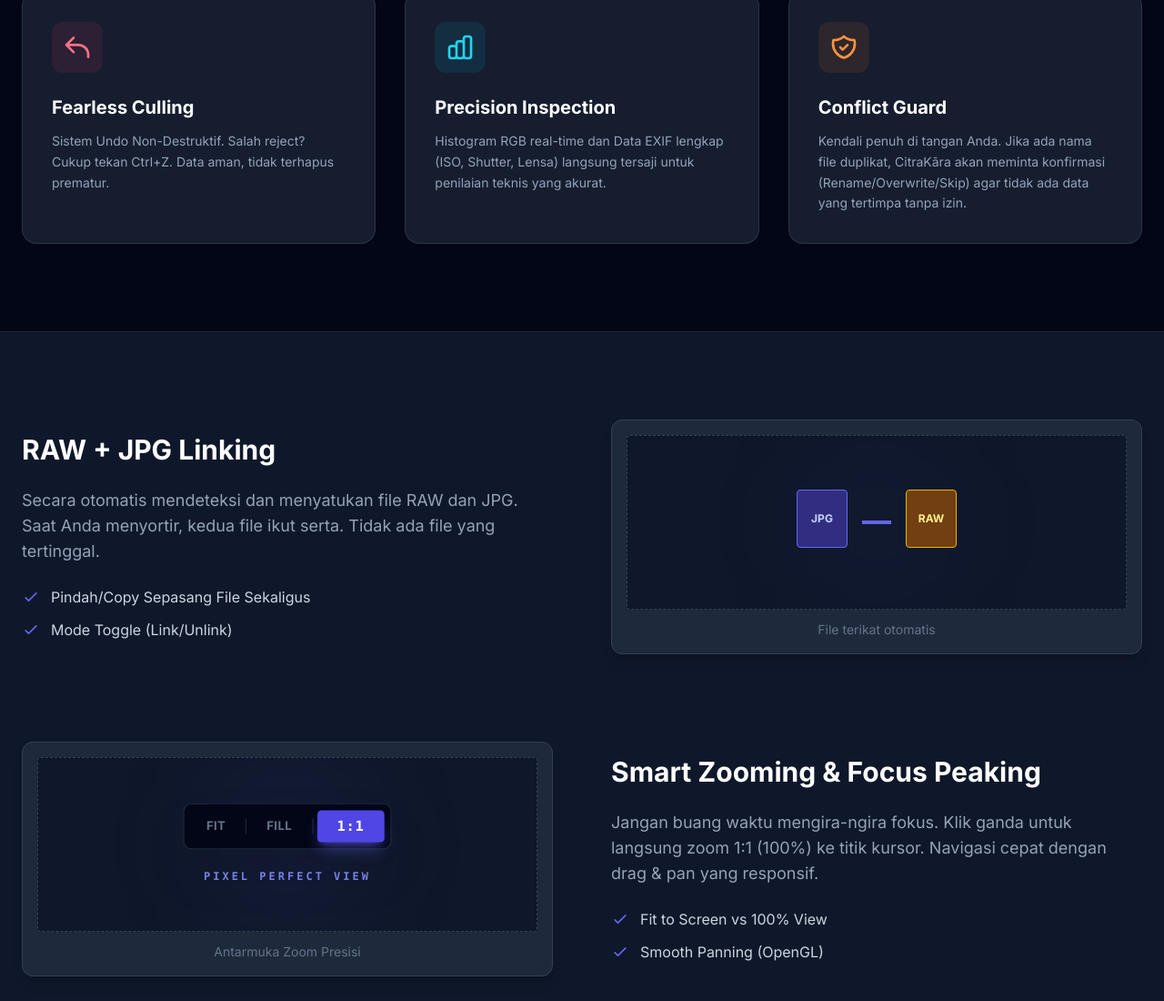
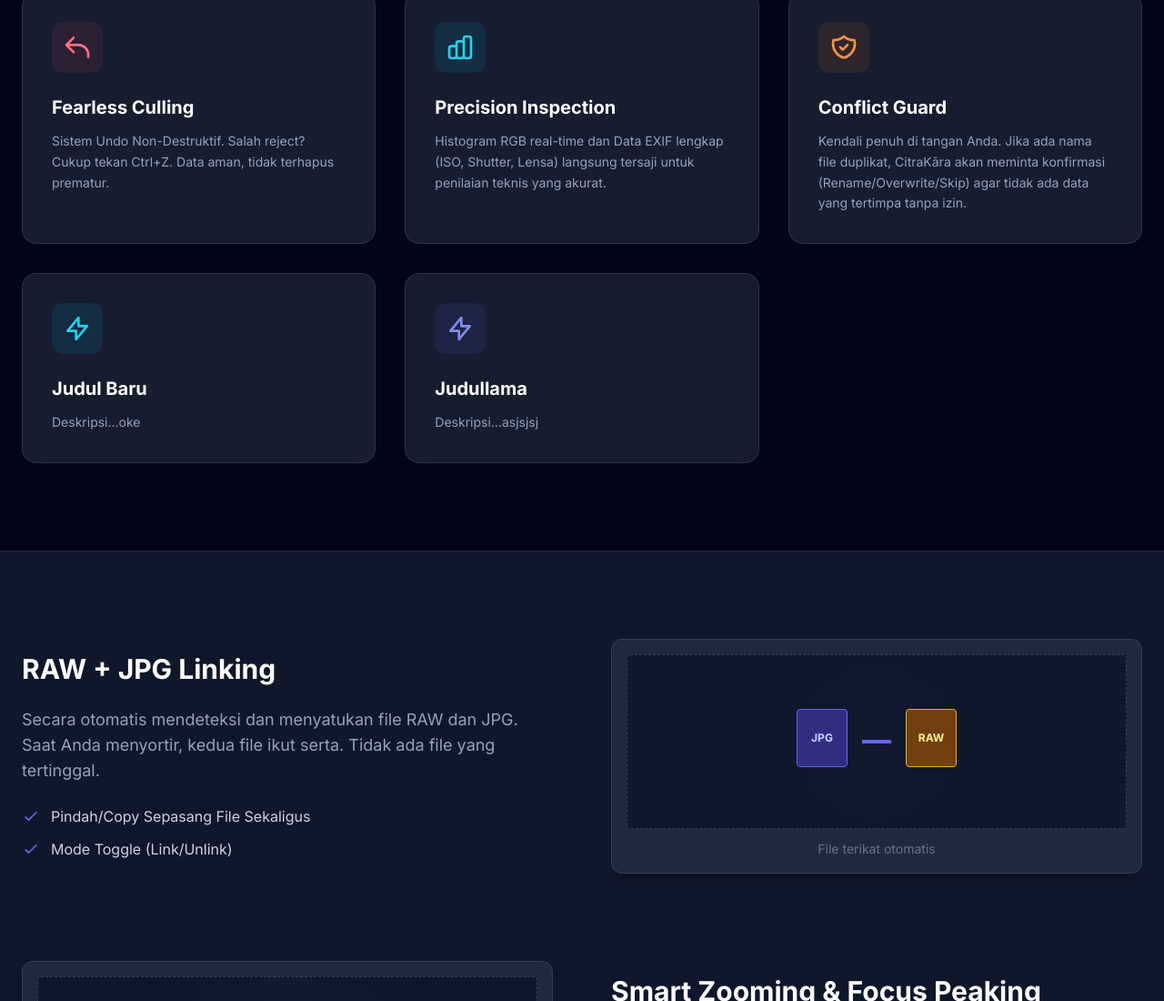
Before and after one commit to ChayaKara/cobaweb, a plain HTML site: page index.html in a window 1280 px wide. Shown: the part 1912-3012 px from the top of the page at 91% size. Drawn offline with nearby package versions, Linux system fonts and the light colour scheme.

Commit message:
Update Home Page via Generator: 5/12/2025, 22.01.10

```diff
--- a/index.html
+++ b/index.html
@@ -357,29 +357,114 @@
     <!-- SCRIPT CMS DATABASE -->
     <script id="home-data-script">
     const homeConfig = {
-        hero: {
-            badge: "CitraKāra v2.0 Pro & Lite \u2014 Lebih Cepat & Stabil",
-            title: "Seleksi Ribuan Foto dalam Hitungan Detik, <br><span class=\"bg-clip-text text-transparent bg-gradient-to-r from-indigo-400 to-purple-400 glow-text\">Bukan Jam.</span>",
-            desc: "Jangan biarkan proses pemilihan foto memperlambat kreativitas Anda. Nikmati preview RAW instan, rendering GPU super mulus, dan alur kerja cerdas yang mempercepat proses sortir foto anda."
+    "hero": {
+        "badge": "CitraKāra v2.0 Pro & Lite — Lebih Cepat & Stabil",
+        "title": "Seleksi Ribuan Foto dalam Hitungan Detik, <br><span class=\"bg-clip-text text-transparent bg-gradient-to-r from-indigo-400 to-purple-400 glow-text\">Bukan Jam.</span>",
+        "desc": "Jangan biarkan proses pemilihan foto memperlambat kreativitas Anda. Nikmati preview RAW instan, rendering GPU super mulus, dan alur kerja cerdas yang mempercepat proses sortir foto anda."
+    },
+    "grid": [
+        {
+            "title": "Instant RAW Loading",
+            "desc": "Lupakan loading bar. Teknologi ekstraksi embedded thumbnail cerdas membuat file RAW 50MB+ terbuka secepat file JPG kecil.",
+            "color": "indigo",
+            "icon": "M13 10V3L4 14h7v7l9-11h-7z"
         },
-        grid: [
-            { title: "Instant RAW Loading", desc: "Lupakan loading bar. Teknologi ekstraksi embedded thumbnail cerdas membuat file RAW 50MB+ terbuka secepat file JPG kecil.", color: "indigo", icon: "M13 10V3L4 14h7v7l9-11h-7z" },
-            { title: "GPU Accelerated", desc: "Dibangun dengan engine OpenGL. Zoom in/out, panning, dan transisi antar foto terasa \"buttery smooth\" tanpa patah-patah.", color: "purple", icon: "M9.75 17L9 20l-1 1h8l-1-1-.75-3M3 13h18M5 17h14a2 2 0 002-2V5a2 2 0 00-2-2H5a2 2 0 00-2 2v10a2 2 0 002 2z" },
-            { title: "Smart Sorting", desc: "9 Destinasi Hotkey, 1-Key Action, dan Auto-Advance. Sistem yang dirancang khusus untuk kecepatan jari fotografer.", color: "emerald", icon: "M19 11H5m14 0a2 2 0 012 2v6a2 2 0 01-2 2H5a2 2 0 01-2-2v-6a2 2 0 012-2m14 0V9a2 2 0 00-2-2M5 11V9a2 2 0 012-2m0 0V5a2 2 0 012-2h6a2 2 0 012 2v2M7 7h10" },
-            { title: "Fearless Culling", desc: "Sistem Undo Non-Destruktif. Salah reject? Cukup tekan Ctrl+Z. Data aman, tidak terhapus prematur.", color: "rose", icon: "M3 10h10a8 8 0 018 8v2M3 10l6 6m-6-6l6-6" },
-            { title: "Precision Inspection", desc: "Histogram RGB real-time dan Data EXIF lengkap (ISO, Shutter, Lensa) langsung tersaji untuk penilaian teknis yang akurat.", color: "cyan", icon: "M9 19v-6a2 2 0 00-2-2H5a2 2 0 00-2 2v6a2 2 0 002 2h2a2 2 0 002-2zm0 0V9a2 2 0 012-2h2a2 2 0 012 2v10m-6 0a2 2 0 002 2h2a2 2 0 002-2m0 0V5a2 2 0 012-2h2a2 2 0 012 2v14a2 2 0 01-2 2h-2a2 2 0 01-2-2z" },
-            { title: "Conflict Guard", desc: "Kendali penuh di tangan Anda. Jika ada nama file duplikat, CitraKāra akan meminta konfirmasi (Rename/Overwrite/Skip) agar tidak ada data yang tertimpa tanpa izin.", color: "orange", icon: "M9 12l2 2 4-4m5.618-4.016A11.955 11.955 0 0112 2.944a11.955 11.955 0 01-8.618 3.04A12.02 12.02 0 003 9c0 5.591 3.824 10.29 9 11.622 5.176-1.332 9-6.03 9-11.622 0-1.042-.133-2.052-.382-3.016z" }
-        ],
-        highlights: [
-            { title: "RAW + JPG Linking", desc: "Secara otomatis mendeteksi dan menyatukan file RAW dan JPG. Saat Anda menyortir, kedua file ikut serta. Tidak ada file yang tertinggal.", list: ["Pindah/Copy Sepasang File Sekaligus", "Mode Toggle (Link/Unlink)"] },
-            { title: "Smart Zooming & Focus Peaking", desc: "Jangan buang waktu mengira-ngira fokus. Klik ganda untuk langsung zoom 1:1 (100%) ke titik kursor. Navigasi cepat dengan drag & pan yang responsif.", list: ["Fit to Screen vs 100% View", "Smooth Panning (OpenGL)"] },
-            { title: "Flexible & Fail-Safe", desc: "Pilih gaya kerja Anda: Gunakan mode 'Copy' untuk keamanan backup maksimal, atau mode 'Move' untuk memindahkan file secara instan dan menghemat ruang. Apa pun pilihan Anda, fitur Fail-Safe Undo menjamin file tidak akan hilang jika Anda salah klik.", list: ["Mode Copy & Move", "Proteksi Anti-Tertimpa (Auto Rename)"] }
-        ],
-        specs: {
-            pro: { min: { cpu: "Intel Core i3 Gen 8", ram: "8 GB", gpu: "Intel UHD 620" }, rec: { cpu: "Core i5 Gen 10+ / Ryzen 5", ram: "16 GB (Dual Channel)", gpu: "GTX 1050 / RX 560 ke atas" } },
-            lite: { min: { cpu: "Intel i3 Gen 3 / AMD A6", ram: "4 GB", gpu: "Intel HD 2500" }, rec: { cpu: "Intel i5 Gen 4 / Ryzen 3", ram: "8 GB (Dual Channel)", gpu: "Intel UHD 620 / GT Series" } }
+        {
+            "title": "GPU Accelerated",
+            "desc": "Dibangun dengan engine OpenGL. Zoom in/out, panning, dan transisi antar foto terasa \"buttery smooth\" tanpa patah-patah.",
+            "color": "purple",
+            "icon": "M9.75 17L9 20l-1 1h8l-1-1-.75-3M3 13h18M5 17h14a2 2 0 002-2V5a2 2 0 00-2-2H5a2 2 0 00-2 2v10a2 2 0 002 2z"
+        },
+        {
+            "title": "Smart Sorting",
+            "desc": "9 Destinasi Hotkey, 1-Key Action, dan Auto-Advance. Sistem yang dirancang khusus untuk kecepatan jari fotografer.",
+            "color": "emerald",
+            "icon": "M19 11H5m14 0a2 2 0 012 2v6a2 2 0 01-2 2H5a2 2 0 01-2-2v-6a2 2 0 012-2m14 0V9a2 2 0 00-2-2M5 11V9a2 2 0 012-2m0 0V5a2 2 0 012-2h6a2 2 0 012 2v2M7 7h10"
+        },
+        {
+            "title": "Fearless Culling",
+            "desc": "Sistem Undo Non-Destruktif. Salah reject? Cukup tekan Ctrl+Z. Data aman, tidak terhapus prematur.",
+            "color": "rose",
+            "icon": "M3 10h10a8 8 0 018 8v2M3 10l6 6m-6-6l6-6"
+        },
+        {
+            "title": "Precision Inspection",
+            "desc": "Histogram RGB real-time dan Data EXIF lengkap (ISO, Shutter, Lensa) langsung tersaji untuk penilaian teknis yang akurat.",
+            "color": "cyan",
+            "icon": "M9 19v-6a2 2 0 00-2-2H5a2 2 0 00-2 2v6a2 2 0 002 2h2a2 2 0 002-2zm0 0V9a2 2 0 012-2h2a2 2 0 012 2v10m-6 0a2 2 0 002 2h2a2 2 0 002-2m0 0V5a2 2 0 012-2h2a2 2 0 012 2v14a2 2 0 01-2 2h-2a2 2 0 01-2-2z"
+        },
+        {
+            "title": "Conflict Guard",
+            "desc": "Kendali penuh di tangan Anda. Jika ada nama file duplikat, CitraKāra akan meminta konfirmasi (Rename/Overwrite/Skip) agar tidak ada data yang tertimpa tanpa izin.",
+            "color": "orange",
+            "icon": "M9 12l2 2 4-4m5.618-4.016A11.955 11.955 0 0112 2.944a11.955 11.955 0 01-8.618 3.04A12.02 12.02 0 003 9c0 5.591 3.824 10.29 9 11.622 5.176-1.332 9-6.03 9-11.622 0-1.042-.133-2.052-.382-3.016z"
+        },
+        {
+            "title": "Judul Baru",
+            "desc": "Deskripsi...oke",
+            "color": "cyan",
+            "icon": "M13 10V3L4 14h7v7l9-11h-7z"
+        },
+        {
+            "title": "Judullama",
+            "desc": "Deskripsi...asjsjsj",
+            "color": "indigo",
+            "icon": "M13 10V3L4 14h7v7l9-11h-7z"
         }
-    };
+    ],
+    "highlights": [
+        {
+            "title": "RAW + JPG Linking",
+            "desc": "Secara otomatis mendeteksi dan menyatukan file RAW dan JPG. Saat Anda menyortir, kedua file ikut serta. Tidak ada file yang tertinggal.",
+            "list": [
+                "Pindah/Copy Sepasang File Sekaligus",
+                "Mode Toggle (Link/Unlink)"
+            ]
+        },
+        {
+            "title": "Smart Zooming & Focus Peaking",
+            "desc": "Jangan buang waktu mengira-ngira fokus. Klik ganda untuk langsung zoom 1:1 (100%) ke titik kursor. Navigasi cepat dengan drag & pan yang responsif.",
+            "list": [
+                "Fit to Screen vs 100% View",
+                "Smooth Panning (OpenGL)"
+            ]
+        },
+        {
+            "title": "Flexible & Fail-Safe",
+            "desc": "Pilih gaya kerja Anda: Gunakan mode 'Copy' untuk keamanan backup maksimal, atau mode 'Move' untuk memindahkan file secara instan dan menghemat ruang. Apa pun pilihan Anda, fitur Fail-Safe Undo menjamin file tidak akan hilang jika Anda salah klik.",
+            "list": [
+                "Mode Copy & Move",
+                "Proteksi Anti-Tertimpa (Auto Rename)"
+            ]
+        }
+    ],
+    "specs": {
+        "pro": {
+            "min": {
+                "cpu": "Intel Core i3 Gen 8",
+                "ram": "8 GB",
+                "gpu": "Intel UHD 620"
+            },
+            "rec": {
+                "cpu": "Core i5 Gen 10+ / Ryzen 5",
+                "ram": "16 GB (Dual Channel)",
+                "gpu": "GTX 1050 / RX 560 ke atas"
+            }
+        },
+        "lite": {
+            "min": {
+                "cpu": "Intel i3 Gen 3 / AMD A6",
+                "ram": "4 GB",
+                "gpu": "Intel HD 2500"
+            },
+            "rec": {
+                "cpu": "Intel i5 Gen 4 / Ryzen 3",
+                "ram": "8 GB (Dual Channel)",
+                "gpu": "Intel UHD 620 / GT Series"
+            }
+        }
+    }
+};
 
     // --- RENDER LOGIC ---
     const setTxt = (id, txt) => { const el = document.getElementById(id); if(el) el.innerHTML = txt; };
```
